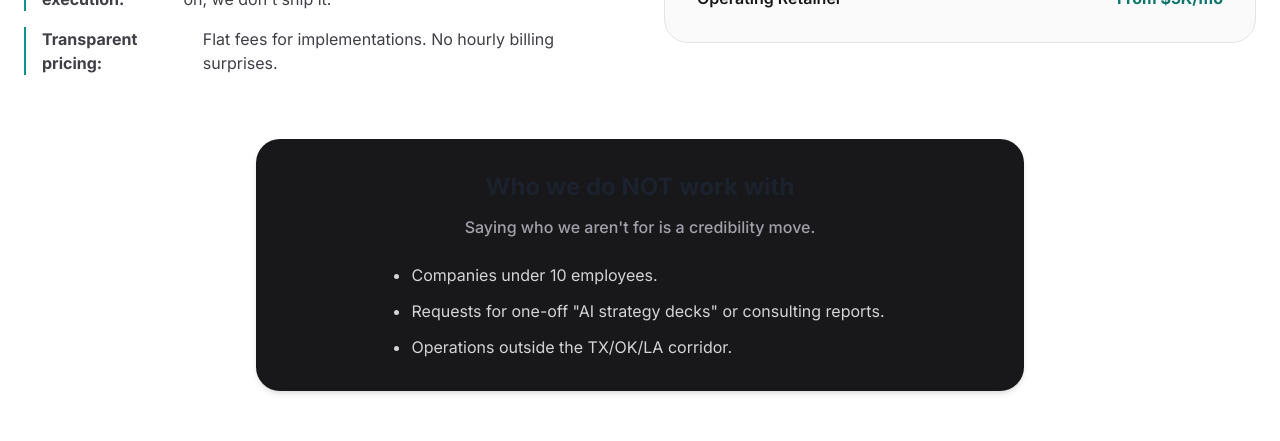
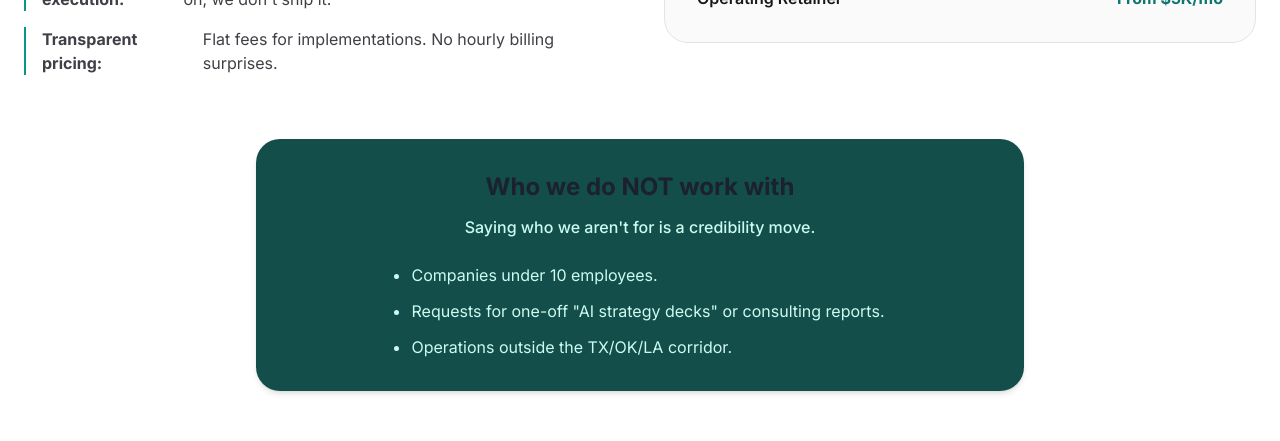
Before and after one commit to MonteKristoAI/gsd-with-ai, a Next.js app: page /about in a window 1280 px wide. Shown: the part 1360-1801 px from the top of the page. Built offline with nearby package versions, Linux system fonts and the light colour scheme.

Commit message:
Revert 'Who we do NOT work with' cards to dark teal with white text per user request

```diff
--- a/src/app/about/page.tsx
+++ b/src/app/about/page.tsx
@@ -99,11 +99,11 @@ export default function AboutPage() {
         </div>
       </div>
 
-      <div className="max-w-3xl mx-auto rounded-2xl bg-zinc-900 p-8 shadow-md mt-16 text-white">
+      <div className="max-w-3xl mx-auto rounded-2xl bg-teal-900 p-8 shadow-md mt-16 text-white">
         <h3 className="text-2xl font-bold text-center">Who we do NOT work with</h3>
-        <p className="mt-3 text-zinc-400 font-medium text-center">Saying who we aren&apos;t for is a credibility move.</p>
+        <p className="mt-3 text-teal-100 font-medium text-center">Saying who we aren&apos;t for is a credibility move.</p>
         <div className="mt-6 flex justify-center">
-          <ul className="space-y-3 text-zinc-300 list-disc pl-4 text-left">
+          <ul className="space-y-3 text-teal-100 list-disc pl-4 text-left">
             <li>Companies under 10 employees.</li>
             <li>Requests for one-off &quot;AI strategy decks&quot; or consulting reports.</li>
             <li>Operations outside the TX/OK/LA corridor.</li>
--- a/src/components/sections/ContactBookingClient.tsx
+++ b/src/components/sections/ContactBookingClient.tsx
@@ -101,9 +101,9 @@ function ContactBookingInner() {
               </div>
             </div>
 
-            <div className="rounded-2xl bg-zinc-900 p-8 text-white shadow-md">
+            <div className="rounded-2xl bg-teal-900 p-8 text-white shadow-md">
               <h3 className="text-lg font-bold mb-3">Who we do NOT work with</h3>
-              <ul className="space-y-2 text-zinc-300 text-sm list-disc pl-4">
+              <ul className="space-y-2 text-teal-100 text-sm list-disc pl-4">
                 <li>Companies under 10 employees.</li>
                 <li>Requests for one-off &ldquo;AI strategy decks&rdquo;.</li>
                 <li>Operations outside the TX/OK/LA corridor.</li>
```
